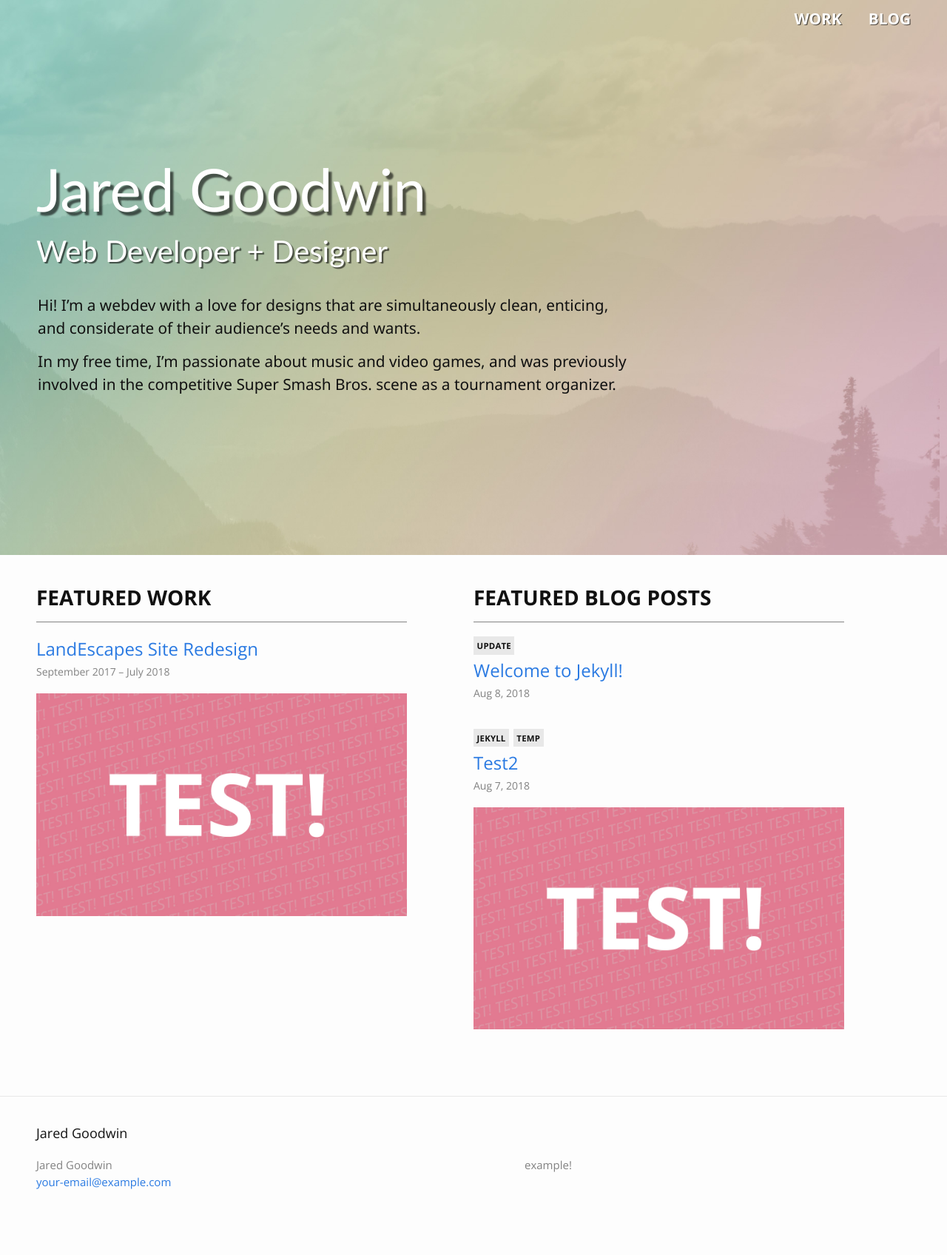
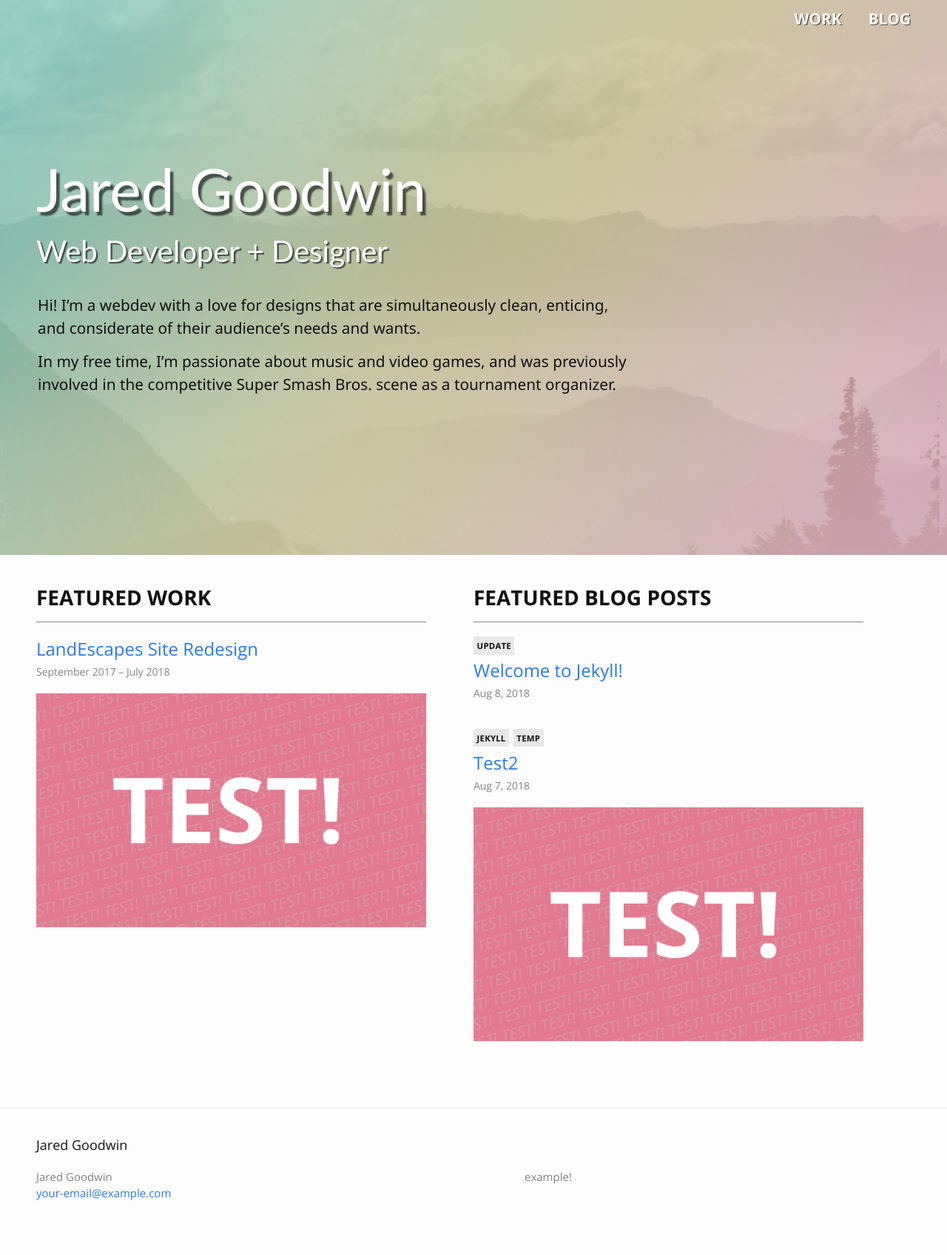
Before and after one commit to goodwin72/jaredrgoodwin.com, a Jekyll site: the page built from index.html, in a window 1280 px wide. Shown: the whole page at 74% size. Built offline with Jekyll 4.4.1, drawn with Linux system fonts in a browser that asks for light colours; some web fonts are replaced.

Commit message:
Made padding between col--half instances and li elements on work page the same

```diff
--- a/_sass/minima/_layout.scss
+++ b/_sass/minima/_layout.scss
@@ -388,7 +388,7 @@
         padding-right: 0;
     }
 
-    padding-right: 90px;
+    padding-right: 64px;
 }
 
 /**
@@ -595,7 +595,7 @@
                     //  on the blog page
 
     > li {
-        padding-right: 36px;
+        padding-right: 64px;
         flex: 1 1 0;
 	    min-width: 50%;
 	    max-width: 50%;
```
